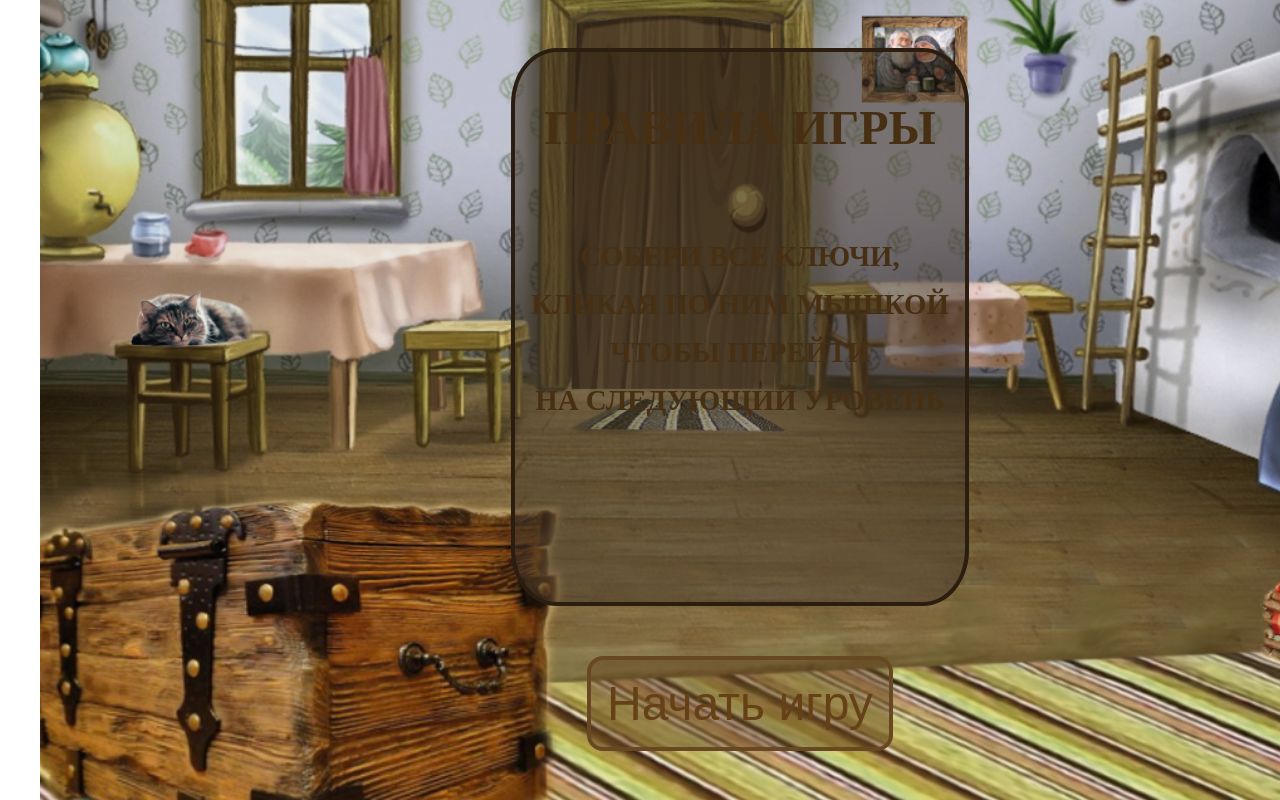
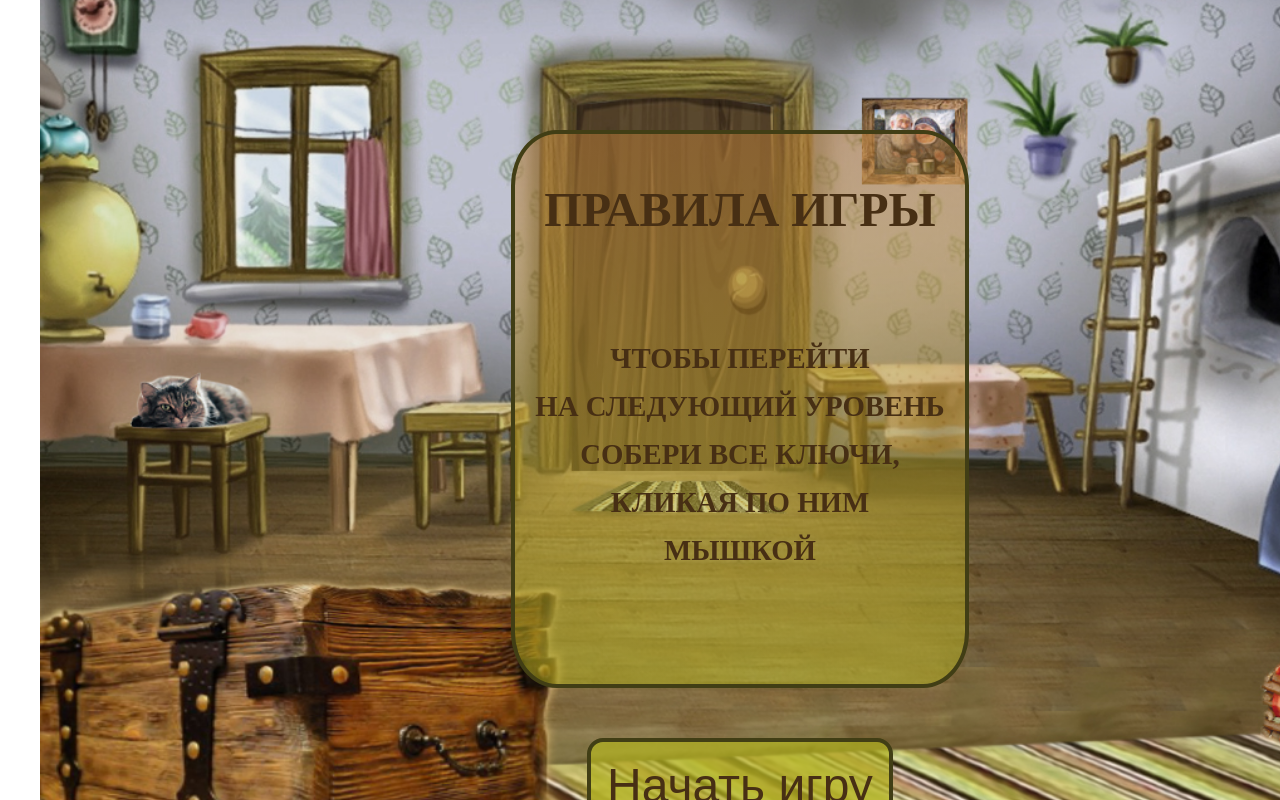
Before and after one commit to dianaveselkina/keys-game, a Vue app: page / in a window 1280 px wide. Shown: the part 260-1060 px from the top of the page. Built offline with nearby package versions, Linux system fonts and the light colour scheme.

Commit message:
change style

```diff
--- a/src/App.vue
+++ b/src/App.vue
@@ -53,7 +53,7 @@ button {
 }
 .app {
   max-width: 1200px;
-  margin: 0 auto;
+  margin: 90px auto;
   background-color: #ffffff;
 }
 </style>
--- a/src/components/MyButton.vue
+++ b/src/components/MyButton.vue
@@ -15,10 +15,10 @@ export default {
   padding: 1rem;
   border-radius: 1rem;
   cursor: pointer;
-  background-color: rgba(104, 72, 35, 0.5);
-  border: 4px solid rgb(104, 72, 35);
+  background-color: rgba(181, 182, 33, 0.7);
+  border: 4px solid #413e15;
   font-size: 3rem;
-  color: #664017;
+  color: #472f14;
 }
 .game__start:hover {
   box-shadow: 0 0 14px 14px rgba(65, 62, 21, 1.6);
--- a/src/components/RulesDiv.vue
+++ b/src/components/RulesDiv.vue
@@ -2,10 +2,10 @@
   <div class="rules">
     <p class="title">Правила игры</p>
     <p class="description">
+      чтобы перейти <br />
+      на следующий уровень<br />
       собери все ключи,<br />
       кликая по ним мышкой<br />
-      чтобы перейти <br />
-      на следующий уровень<br />
     </p>
   </div>
 </template>
@@ -14,9 +14,9 @@
 .rules {
   width: 450px;
   height: 550px;
-  background: linear-gradient(rgba(43, 30, 16, 0.5), rgba(73, 60, 45, 0.5));
+  background: linear-gradient(rgba(186, 124, 55, 0.5), rgba(181, 182, 33, 0.5));
   border-radius: 10%;
-  border: 4px solid rgb(43, 30, 16);
+  border: 4px solid #413e15;
   text-align: center;
 }
 .title {
@@ -33,5 +33,6 @@
   text-transform: uppercase;
   font-weight: 700;
   line-height: 3rem;
+  padding: 20px;
 }
 </style>
```
